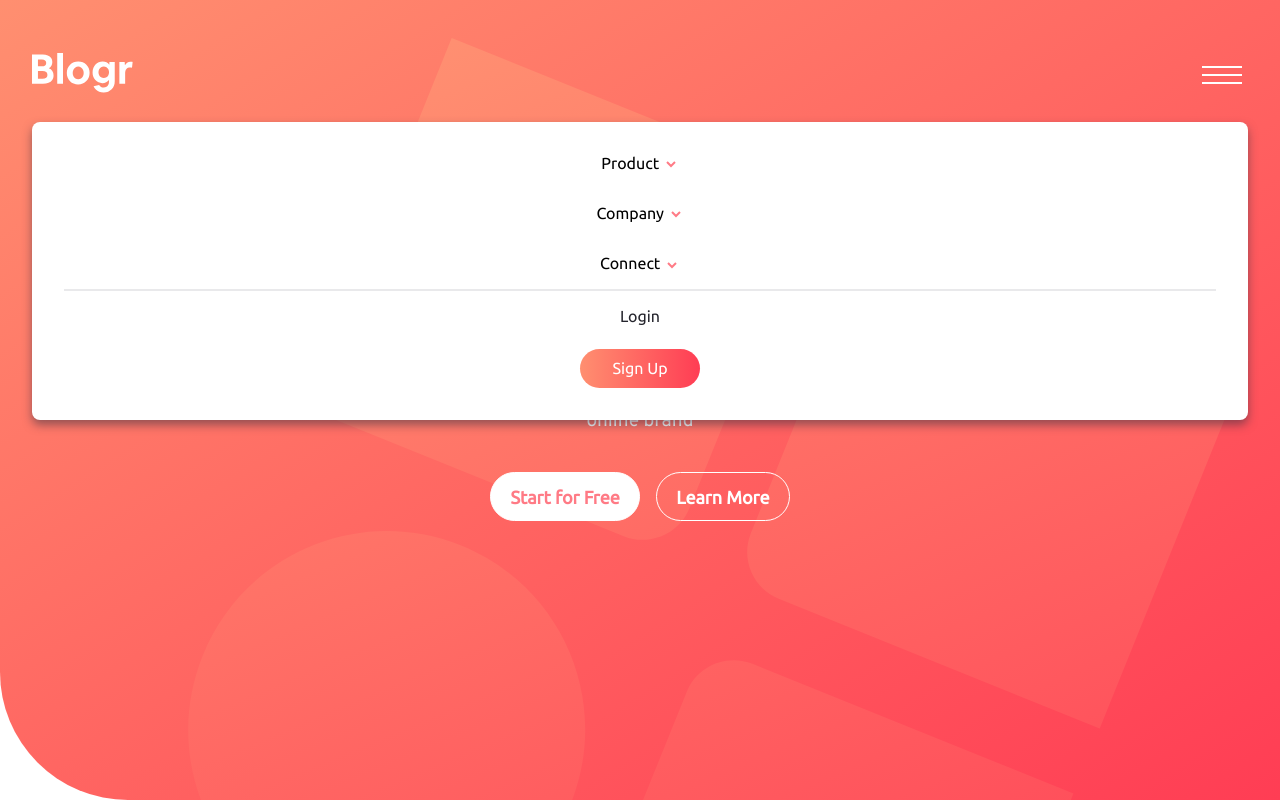
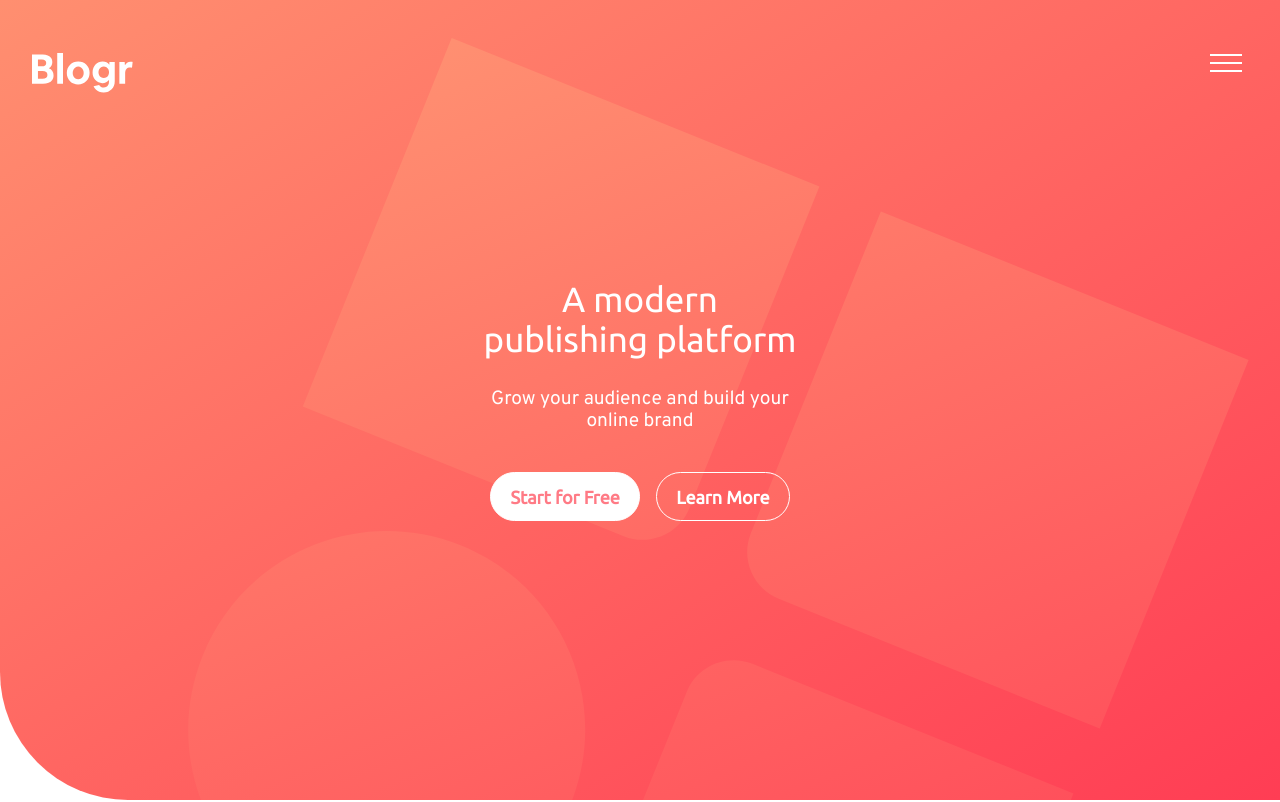
Before and after one commit to bboykk1234/frontend-mentor-challenges, a plain HTML site: page blogr-landing-page/index.html in a window 1280 px wide. Shown: the top 802 px of the page. Drawn offline with Linux system fonts and the light colour scheme.

Commit message:
done the nav bar

```diff
--- a/blogr-landing-page/index.html
+++ b/blogr-landing-page/index.html
@@ -11,6 +11,7 @@
     <link rel="stylesheet" href="https://fonts.googleapis.com/css?family=Overpass">
     <link rel="stylesheet" href="https://fonts.googleapis.com/css?family=Ubuntu">
     <link rel="stylesheet" href="styles.css">
+    <script type="text/javascript" defer src="script.js"></script>
     <title>Frontend Mentor | [Blogr]</title>
 </head>
 
@@ -24,39 +25,72 @@
                     </a>
                 </h1>
                 <nav>
-                    <button class="toggler-btn">
-                        <span class="hamburger-icon"></span>
+                    <button id="js-toggler-btn" class="header-nav-btn" data-target="header-nav-modal">
+                        <img aria-expanded="false" src="./images/icon-hamburger.svg" />
                     </button>
                 </nav>
             </div>
-            <div class="header-nav-modal">
-                <div class="header-nav-option-group">
-                    <div class="header-nav-option">
-                        <span>Product</span>
-                        <img class="d-inline v-middle px-3" src="./images/icon-arrow-dark.svg" />
-                        <!-- <ul class="header-nav-list">
-                        <li>Product #1</li>
-                        <li>Product #2</li>
-                        <li>Product #3</li>
-                    </ul> -->
+            <div id="header-nav-modal" class="collapse">
+                <div class="header-nav-item-group">
+                    <div class="header-nav-item">
+                        <div class="header-nav-accordion js-header-nav-accordion">
+                            <span>Product</span>
+                            <img aria-expanded="false" class="d-inline v-middle px-3" src="./images/icon-arrow-dark.svg" />
+                        </div>
+                        <ul class="header-nav-panel collapse">
+                            <li>
+                                <a href="#">Overview</a>
+                            </li>
+                            <li>
+                                <a href="#">Pricing</a>
+                            </li>
+                            <li>
+                                <a href="#">Marketplace</a>
+                            </li>
+                            <li>
+                                <a href="#">Features</a>
+                            </li>
+                            <li>
+                                <a href="#">Integrations</a>
+                            </li>
+                        </ul>
                     </div>
-                    <div class="header-nav-option">
-                        <span>Company</span>
-                        <img class="d-inline v-middle px-3" src="./images/icon-arrow-dark.svg" />
-                        <!-- <ul class="header-nav-list">
-                        <li>Product #1</li>
-                        <li>Product #2</li>
-                        <li>Product #3</li>
-                    </ul> -->
+                    <div class="header-nav-item">
+                        <div class="header-nav-accordion js-header-nav-accordion">
+                            <span>Company</span>
+                            <img aria-expanded="false" class="d-inline v-middle px-3" src="./images/icon-arrow-dark.svg" />
+                        </div>
+                        <ul class="header-nav-panel collapse">
+                            <li>
+                                <a href="#">About</a>
+                            </li>
+                            <li>
+                                <a href="#">Team</a>
+                            </li>
+                            <li>
+                                <a href="#">Blog</a>
+                            </li>
+                            <li>
+                                <a href="#">Careers</a>
+                            </li>
+                        </ul>
                     </div>
-                    <div class="header-nav-option">
-                        <span>Connect</span>
-                        <img class="d-inline v-middle px-3" src="./images/icon-arrow-dark.svg" />
-                        <!-- <ul class="header-nav-list">
-                        <li>Product #1</li>
-                        <li>Product #2</li>
-                        <li>Product #3</li>
-                    </ul> -->
+                    <div class="header-nav-item">
+                        <div class="header-nav-accordion js-header-nav-accordion">
+                            <span>Connect</span>
+                            <img aria-expanded="false" class="d-inline v-middle px-3" src="./images/icon-arrow-dark.svg" />
+                        </div>
+                        <ul class="header-nav-panel collapse">
+                            <li>
+                                <a href="#">Contact</a>
+                            </li>
+                            <li>
+                                <a href="#">Newsletter</a>
+                            </li>
+                            <li>
+                                <a href="#">LinkedIn</a>
+                            </li>
+                        </ul>
                     </div>
                 </div>
                 <hr class="horizontal-line" />
@@ -80,29 +114,6 @@
                 </div>
             </div>
         </main>
-        <!-- Product
-
-        Overview
-        Pricing
-        Marketplace
-        Features
-        Integrations
-
-        Company
-
-        About
-        Team
-        Blog
-        Careers
-
-        Connect
-
-        Contact
-        Newsletter
-        LinkedIn
-
-        Login
-        Sign Up -->
     </section>
     <section class="second section">
         <h2>Designed for the future</h2>
@@ -191,7 +202,6 @@
                 <ul class="footer-list text-gray">
                     <li>Contact</li>
                     <li>Newsletter</li>
-                    <li>Blog</li>
                     <li>LinkedIn</li>
                 </ul>
             </div>
--- /dev/null
+++ b/blogr-landing-page/script.js
@@ -0,0 +1,32 @@
+const togglerBtn = document.getElementById('js-toggler-btn');
+
+togglerBtn.addEventListener('click', function () {
+    const btnImage = this.getElementsByTagName('img')[0];
+    const isCurrentExpanded = btnImage.getAttribute('aria-expanded') == "true";
+    const modelElementId = document.getElementById(this.dataset.target);
+    const shouldExpand = !isCurrentExpanded;
+
+    btnImage.setAttribute("aria-expanded", shouldExpand.toString());
+    btnImage.setAttribute("src", shouldExpand ? "./images/icon-close.svg" : "./images/icon-hamburger.svg");
+    shouldExpand
+        ? modelElementId.classList.remove('collapse')
+        : modelElementId.classList.add('collapse');
+});
+
+const accordionElements = document.querySelectorAll(".js-header-nav-accordion");
+
+accordionElements.forEach(function (element) {
+    element.addEventListener("click", function () {
+        const icon = this.getElementsByTagName('img')[0];
+        const isCurrentExpanded = icon.getAttribute('aria-expanded') == "true";
+        const shouldExpand = !isCurrentExpanded;
+
+        icon.setAttribute("aria-expanded", shouldExpand.toString());
+        shouldExpand
+            ? icon.classList.add('rotate-180')
+            : icon.classList.remove('rotate-180');
+        shouldExpand
+            ? this.nextElementSibling.classList.remove('collapse')
+            : this.nextElementSibling.classList.add('collapse');
+    });
+});
--- a/blogr-landing-page/styles.css
+++ b/blogr-landing-page/styles.css
@@ -22,6 +22,14 @@ body {
     min-width: 375px;
 }
 
+a {
+    text-decoration: none;
+}
+
+button {
+    cursor: pointer;
+}
+
 .text-white {
     color: var(--white);
 }
@@ -44,6 +52,17 @@ body {
 
 .v-middle {
     vertical-align: middle;
+}
+
+.rotate-180 {
+    transform: rotate(180deg);
+}
+
+.header-nav-accordion {
+    display: inline-flex;
+    justify-content: center;
+    align-items: center;
+    cursor: pointer;
 }
 
 .px-5 {
@@ -189,16 +208,21 @@ body {
     justify-content: space-between;
 }
 
-.header-nav-modal {
+#header-nav-modal {
     background-color: var(--white);
     border-radius: .5rem;
     box-shadow: 0 5px 10px 0 hsl(237, 17%, 21%, 0.5);
-    display: flex;
-    flex-direction: column;
     padding: 2rem;
 }
 
-.header-nav-list {
+#header-nav-modal.collapse,
+.header-nav-panel.collapse {
+    overflow: hidden;
+    height: 0;
+    padding: 0;
+}
+
+.header-nav-panel {
     list-style-type: none;
     margin: 0;
     padding: 0;
@@ -210,16 +234,27 @@ body {
     color: var(--very-dark-black-blue);
 }
 
-.header-nav-option {
-    margin-bottom: 2rem;
+.header-nav-btn {
+    margin-bottom: 1.5rem;
 }
 
-.header-nav-option-group .header-nav-option:last-child {
+.header-nav-panel {
+    margin: 1rem 0;
+    background-color: hsl(240, 7%, 94%);
+    border-radius: 5px;
+    padding: 1rem;
+}
+
+.header-nav-panel a {
+    color: var(--very-drak-grayish-blue);
+}
+
+.header-nav-panel li {
     margin-bottom: 1rem;
 }
 
-.header-nav-btn {
-    margin-bottom: 1.5rem;
+.header-nav-panel li:last-child {
+    margin-bottom: 0;
 }
 
 .header-nav-color-btn {
@@ -301,13 +336,21 @@ body {
     margin-left: 1rem;
 }
 
-.toggler-btn {
+.header-nav-btn {
     border: 0;
     background-color: transparent;
 }
 
 .hamburger-icon {
     background-image: url("/blogr-landing-page/images/icon-hamburger.svg");
+    display: inline-block;
+    width: 40px;
+    height: 18px;
+}
+
+.close-icon {
+    background-image: url("/blogr-landing-page/images/icon-close.svg");
+    background-repeat: no-repeat;
     display: inline-block;
     width: 40px;
     height: 18px;
```
